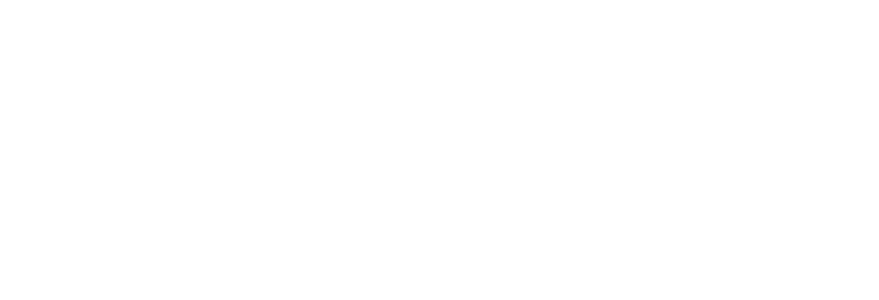
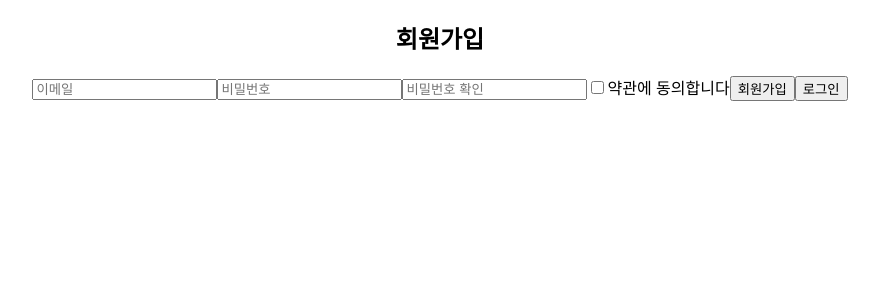
Before and after one commit to xchxn/GetMoviePoster, a React (Create React App) app: page /signup in a window 1280 px wide. Before the commit this address had no page. Shown: the top 300 px of the page, without its empty margins (200-1079 px from the left). Built offline with nearby package versions, Linux system fonts and the light colour scheme.

Commit message:
Update Login and SignUp Components

```diff
--- a/src/App.tsx
+++ b/src/App.tsx
@@ -7,7 +7,7 @@ import Navbar from './components/Header/Navbar';
 function App() {
   return (
     <div className="App">
-      <Navbar />
+      {/* <Navbar /> */}
       <AppRouter />
     </div>
   );
--- a/src/components/Login/Login.tsx
+++ b/src/components/Login/Login.tsx
@@ -23,8 +23,9 @@ const Login: React.FC = () => {
     }
 
     try {
-      const response = await axios.post('https://api.themoviedb.org/3/authentication/token/new', {
-        api_key: 'YOUR_TMDB_API_KEY',
+      const response = await axios.post(`${process.env.MOVIE_APP_API_URL}/authentication/token/new`, {
+        // api_key: 'YOUR_TMDB_API_KEY',
+        api_key: process.env.MOVIE_APP_API_KEY
       });
 
       const token = response.data.request_token;
--- a/src/components/Main/Main.tsx
+++ b/src/components/Main/Main.tsx
@@ -0,0 +1,6 @@
+
+const Main = () => {
+  return ;
+}
+
+export default Main;
--- a/src/components/Search/Search.tsx
+++ b/src/components/Search/Search.tsx
@@ -0,0 +1,6 @@
+
+const Search = () => {
+  return ;
+}
+
+export default Search;
--- a/src/components/SignUp/SignUp.tsx
+++ b/src/components/SignUp/SignUp.tsx
@@ -0,0 +1,86 @@
+// src/components/SignUp.tsx
+import React, { useState } from 'react';
+import { useNavigate } from 'react-router-dom';
+import { toast } from 'react-toastify';
+
+const SignUp: React.FC = () => {
+  const [email, setEmail] = useState('');
+  const [password, setPassword] = useState('');
+  const [confirmPassword, setConfirmPassword] = useState('');
+  const [agreeTerms, setAgreeTerms] = useState(false);
+  const [error, setError] = useState('');
+  const navigate = useNavigate();
+
+  // 이메일 형식 유효성 검사
+  const validateEmail = (email: string): boolean => {
+    const emailRegex = /^[^\s@]+@[^\s@]+\.[^\s@]+$/;
+    return emailRegex.test(email);
+  };
+
+  const handleSignUp = async () => {
+    setError('');
+
+    // 입력 검증
+    if (!validateEmail(email)) {
+      setError('유효한 이메일 형식이 아닙니다.');
+      return;
+    }
+    if (password !== confirmPassword) {
+      setError('비밀번호가 일치하지 않습니다.');
+      return;
+    }
+    if (!agreeTerms) {
+      setError('약관에 동의하셔야 합니다.');
+      return;
+    }
+
+    try {
+      // 회원가입 로직 구현 (백엔드 API 호출 예시)
+      // 실제 API가 있다면 아래를 수정하여 연결하세요.
+      // const response = await axios.post('YOUR_SIGNUP_API_URL', { email, password });
+
+      // 회원가입 성공 시 처리
+      toast.success('회원가입 성공!');
+      navigate('/signin');
+    } catch (error) {
+      setError('회원가입에 실패했습니다. 다시 시도해 주세요.');
+    }
+  };
+
+  return (
+    <div className="signup-container">
+      <h2>회원가입</h2>
+      {error && <p className="error">{error}</p>}
+      <input
+        type="text"
+        placeholder="이메일"
+        value={email}
+        onChange={(e) => setEmail(e.target.value)}
+      />
+      <input
+        type="password"
+        placeholder="비밀번호"
+        value={password}
+        onChange={(e) => setPassword(e.target.value)}
+      />
+      <input
+        type="password"
+        placeholder="비밀번호 확인"
+        value={confirmPassword}
+        onChange={(e) => setConfirmPassword(e.target.value)}
+      />
+      <label>
+        <input
+          type="checkbox"
+          checked={agreeTerms}
+          onChange={() => setAgreeTerms(!agreeTerms)}
+        />
+        약관에 동의합니다
+      </label>
+      <button onClick={handleSignUp}>회원가입</button>
+      <button onClick={() => navigate('/signin')}>로그인</button>
+    </div>
+  );
+};
+
+export default SignUp;
--- a/src/components/Trending/Trending.tsx
+++ b/src/components/Trending/Trending.tsx
@@ -0,0 +1,6 @@
+
+const Trending = () => {
+  return ;
+}
+
+export default Trending;
--- a/src/components/Wishlist/Wishlist.tsx
+++ b/src/components/Wishlist/Wishlist.tsx
@@ -0,0 +1,6 @@
+
+const Wishlist = () => {
+  return ;
+}
+
+export default Wishlist;
--- a/src/routes/AppRouter.tsx
+++ b/src/routes/AppRouter.tsx
@@ -8,6 +8,8 @@ import TrendingPage from '../pages/Trending/TrendingPage';
 import SearchPage from '../pages/Search/SearchPage';
 import WishlistPage from '../pages/Wishlist/WishlistPage';
 import { isAuthenticated } from '../utils/auth';
+import Login from '../components/Login/Login';
+import SignUp from '../components/SignUp/SignUp';
 
 const ProtectedRoute: React.FC<{ children: React.ReactNode }> = ({ children }) => {
   if (!isAuthenticated()) {
@@ -20,47 +22,9 @@ const AppRouter: React.FC = () => (
   <Router>
     <AnimatePresence>
       <Routes>
-        <Route
-          path="/auth"
-          element={
-            <motion.div initial={{ opacity: 0 }} animate={{ opacity: 1 }} exit={{ opacity: 0 }}>
-              <AuthPage />
-            </motion.div>
-          }
-        />
-        {/* <Route
-          path="/"
-          element={
-            <motion.div initial={{ opacity: 0 }} animate={{ opacity: 1 }} exit={{ opacity: 0 }}>
-              <HomePage />
-            </motion.div>
-          }
-        /> */}
-        <Route path="/" element={<ProtectedRoute><HomePage /></ProtectedRoute>} />
-        <Route
-          path="/trending"
-          element={
-            <motion.div initial={{ opacity: 0 }} animate={{ opacity: 1 }} exit={{ opacity: 0 }}>
-              <TrendingPage />
-            </motion.div>
-          }
-        />
-        <Route
-          path="/search"
-          element={
-            <motion.div initial={{ opacity: 0 }} animate={{ opacity: 1 }} exit={{ opacity: 0 }}>
-              <SearchPage />
-            </motion.div>
-          }
-        />
-        <Route
-          path="/wishlist"
-          element={
-            <motion.div initial={{ opacity: 0 }} animate={{ opacity: 1 }} exit={{ opacity: 0 }}>
-              <WishlistPage />
-            </motion.div>
-          }
-        />
+        <Route path="/signin" element={<Login />} />
+        <Route path="/" element={<ProtectedRoute><Login /></ProtectedRoute>} />
+        <Route path="/signup" element={<SignUp />} />
       </Routes>
     </AnimatePresence>
   </Router>
```
